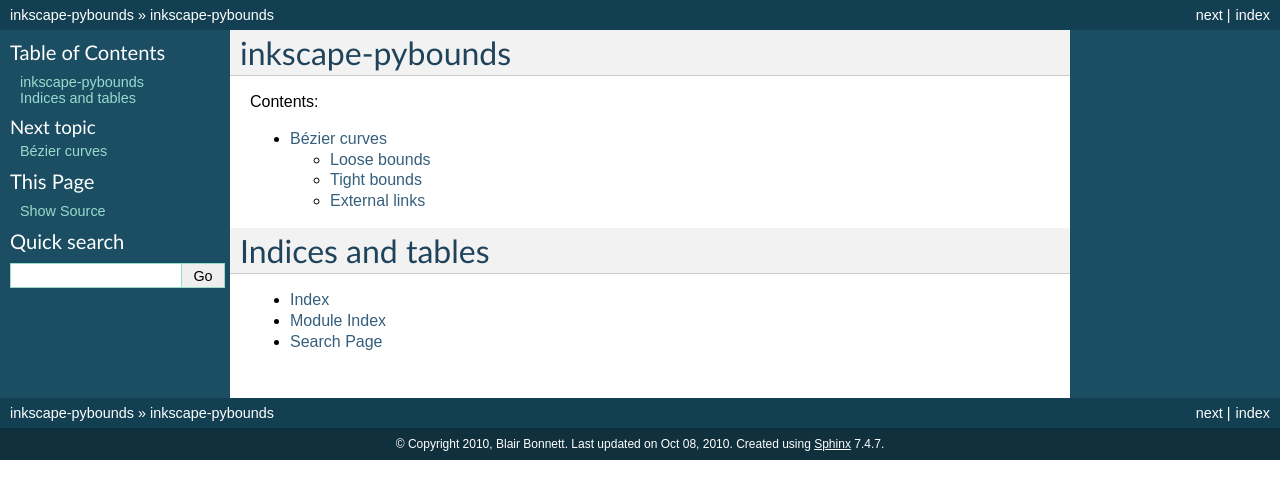
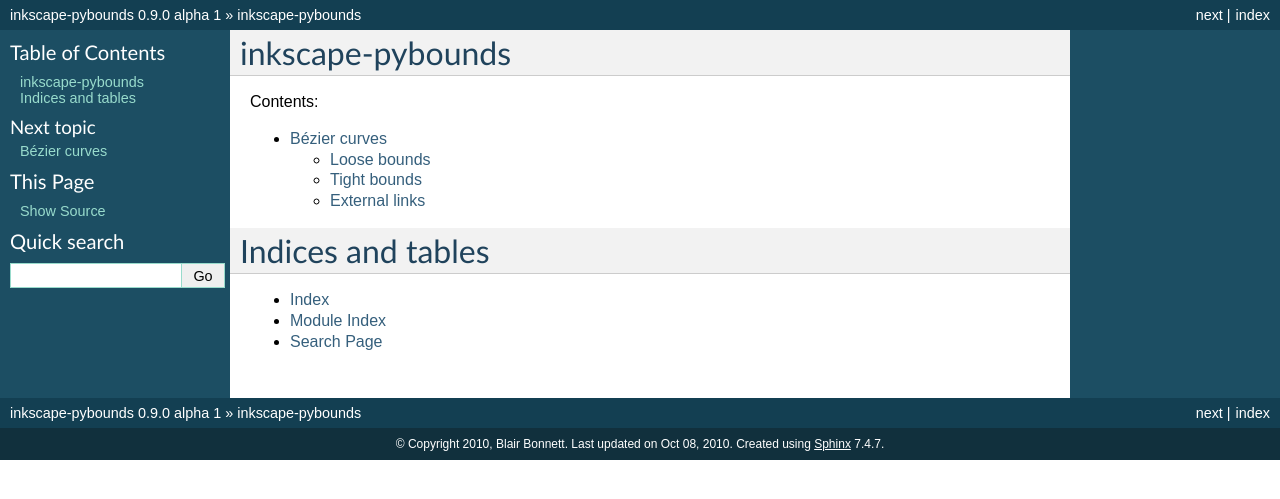
Before and after one commit to bcbnz/inkscape-pybounds, a Sphinx documentation site: the page built from docs/index.rst, in a window 1280 px wide. Shown: the top 499 px of the page. Built offline with Sphinx 7.4.7, drawn with Linux system fonts in a browser that asks for light colours; formulas are drawn with MathJax 3.

Commit message:
Use module version as version in docs.

```diff
--- a/docs/conf.py
+++ b/docs/conf.py
@@ -1,4 +1,13 @@
 # -*- coding: utf-8 -*-
+
+import os.path
+import sys
+
+# Add module path to system path so autodoc can find it
+sys.path.append(os.path.normpath('../'))
+
+# Add path to inkex
+sys.path.append('/usr/share/inkscape/extensions')
 
 # Extensions in use
 extensions = ['sphinx.ext.coverage', 'sphinx.ext.pngmath']
@@ -14,8 +23,8 @@ project = u'inkscape-pybounds'
 copyright = u'2010, Blair Bonnett'
 
 # Version (x.y) and release (with alpha/beta etc.)
-version = '0.9'
-release = '0.9'
+from bounds import version
+release = version
 
 # Documents not to include
 unused_docs = []
@@ -32,7 +41,7 @@ pygments_style = 'sphinx'
 html_theme = 'default'
 
 # The name for this set of Sphinx documents.
-html_title = 'inkscape-pybounds'
+html_title = 'inkscape-pybounds %s' % version
 
 # Format for timestamp.
 html_last_updated_fmt = '%b %d, %Y'
```
